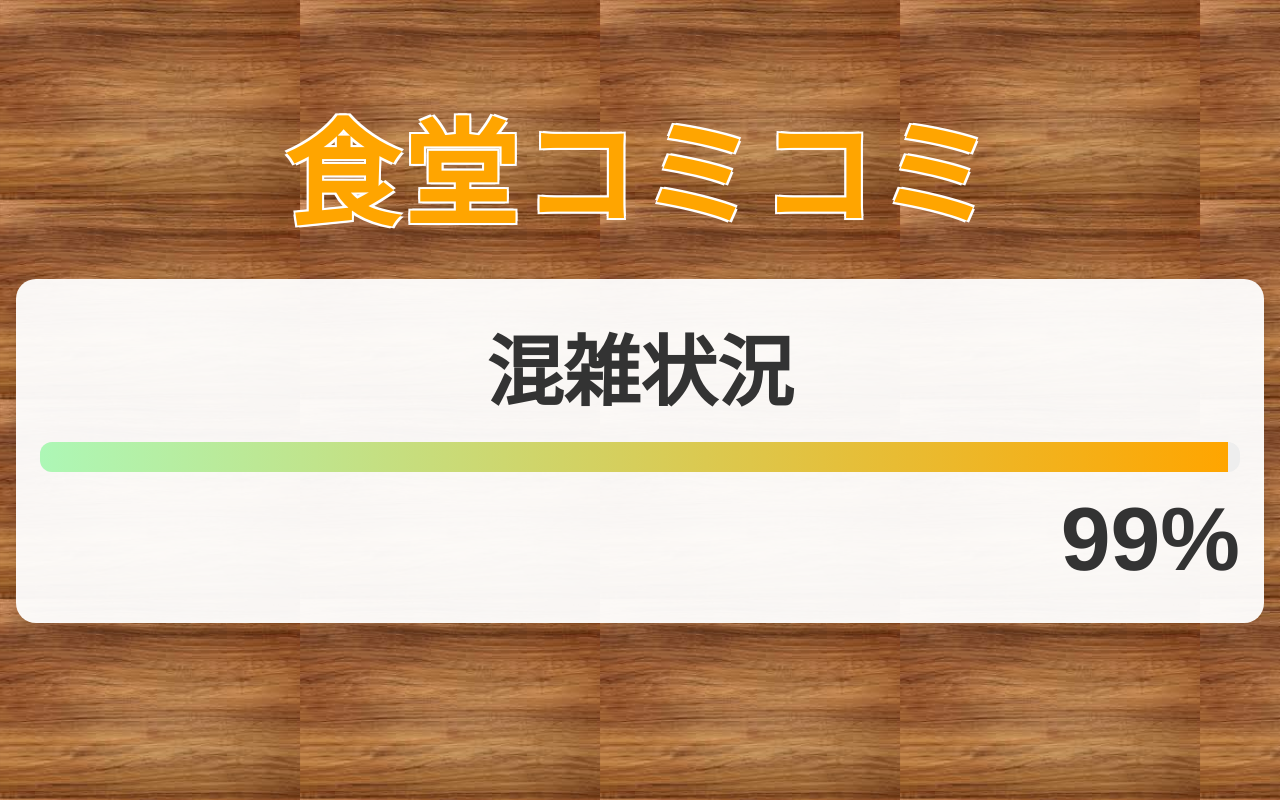
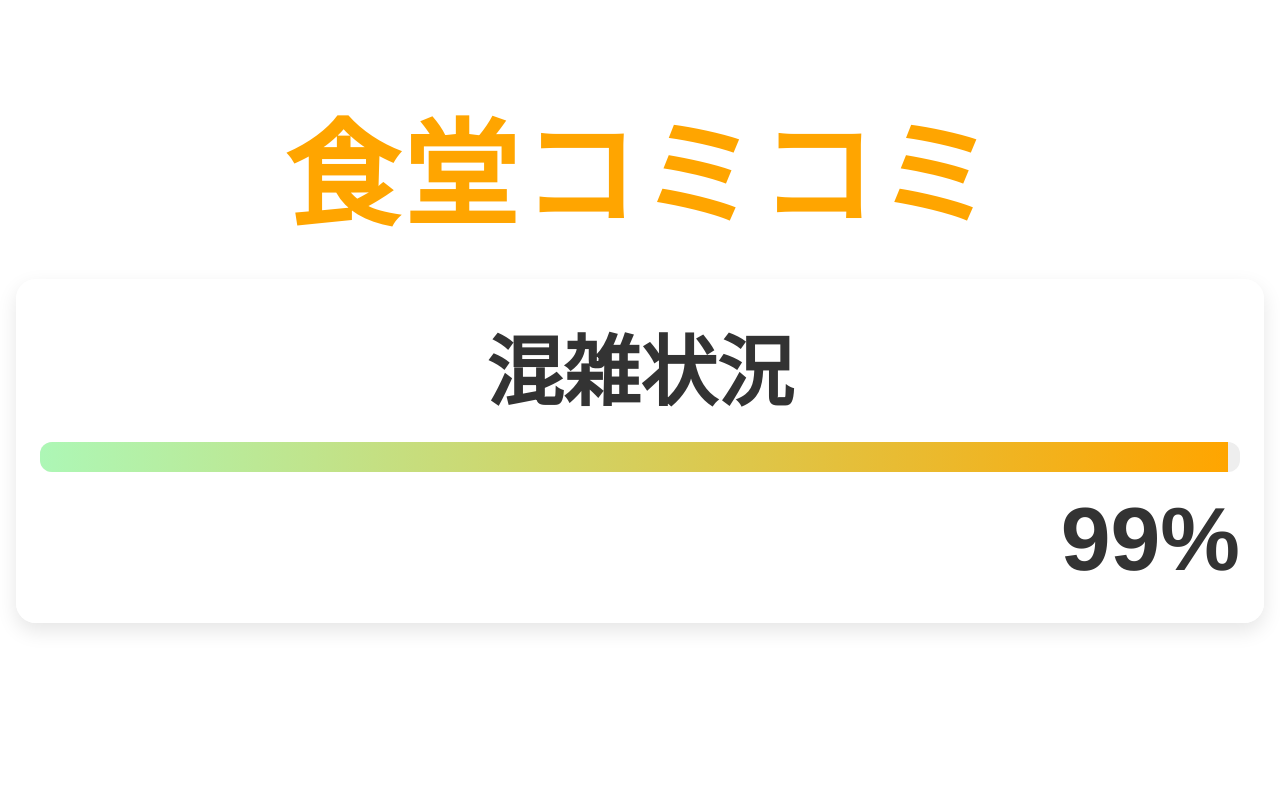
Before and after one commit to ccrroo/demo, a plain HTML site: page index.html in a window 1280 px wide. Drawn offline with Linux system fonts and the light colour scheme; a web font is replaced by a local one.

Commit message:
Update style.css

```diff
--- a/style.css
+++ b/style.css
@@ -13,7 +13,7 @@ body {
   margin: 0;
   padding: 0;
   font-family: 'Helvetica Neue', sans-serif;
-  background: url('image/moku2.jpg');
+  background: #ffffff;
   background-size: 300px auto;
   display: flex;
   flex-direction: column;
```
